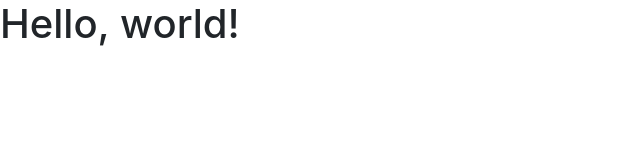
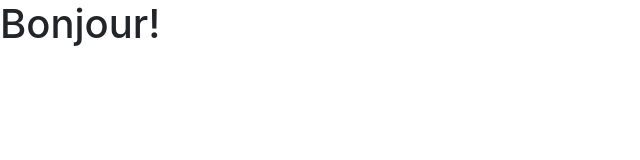
Before and after one commit to fetraniavotra/github-flow, a plain HTML site: page index.html in a window 1280 px wide. Shown: the whole page, without its empty margins (0-640 px from the left). Drawn offline with nearby package versions, Linux system fonts and the light colour scheme.

```diff
--- a/index.html
+++ b/index.html
@@ -8,7 +8,7 @@
     <title>Hello, world!</title>
   </head>
   <body>
-    <h1>Hello, world!</h1>
+    <h1>Bonjour!</h1>
 
     <script src="https://code.jquery.com/jquery-3.3.1.slim.min.js" integrity="sha384-q8i/X+965DzO0rT7abK41JStQIAqVgRVzpbzo5smXKp4YfRvH+8abtTE1Pi6jizo" crossorigin="anonymous"></script>
     <script src="https://cdnjs.cloudflare.com/ajax/libs/popper.js/1.14.3/umd/popper.min.js" integrity="sha384-ZMP7rVo3mIykV+2+9J3UJ46jBk0WLaUAdn689aCwoqbBJiSnjAK/l8WvCWPIPm49" crossorigin="anonymous"></script>
```
